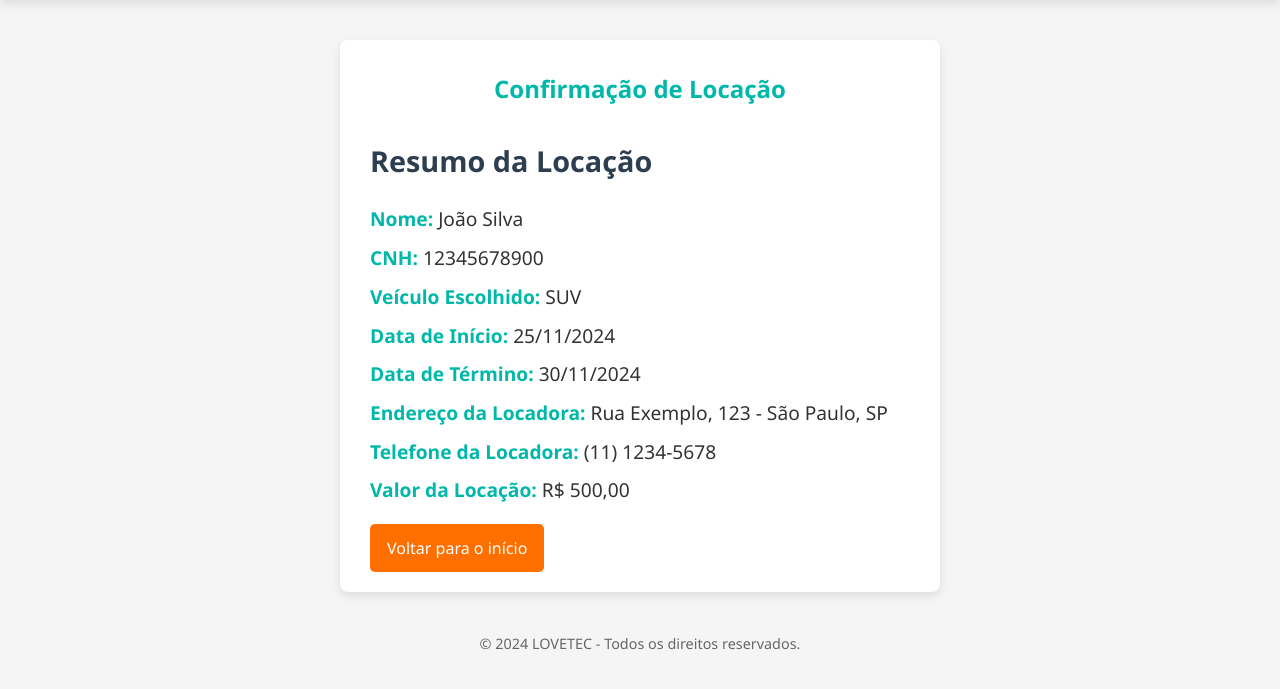
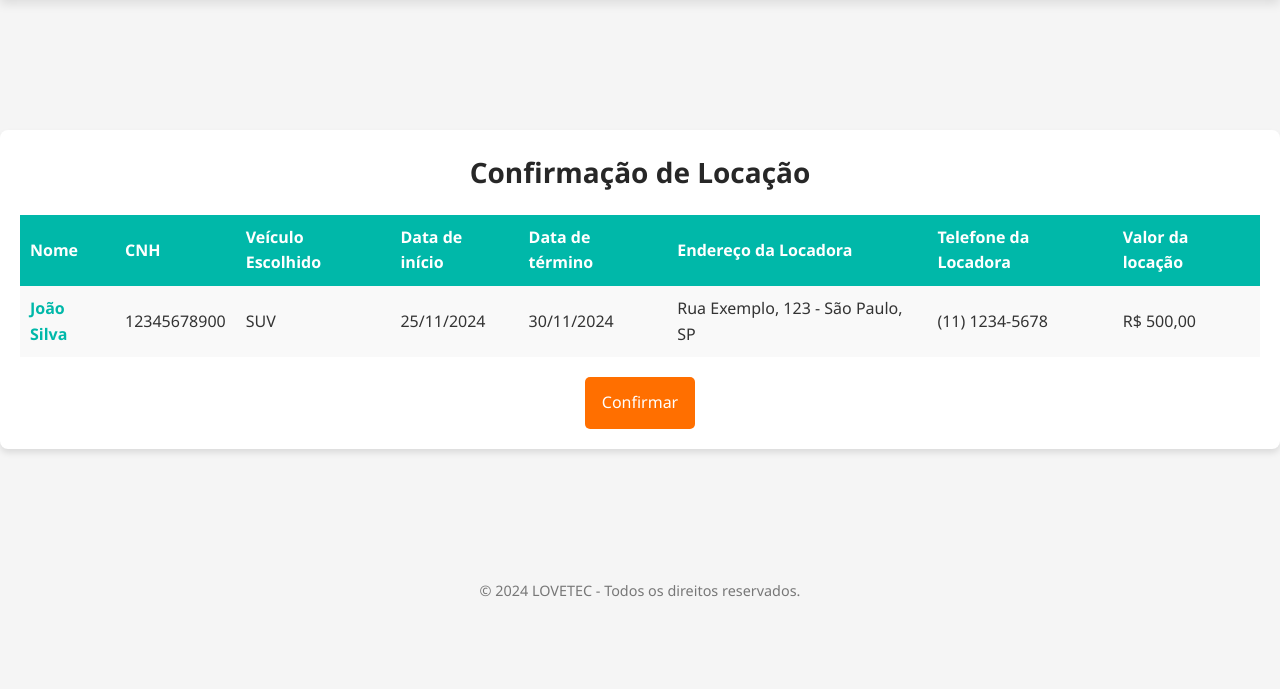
Before and after one commit to murrilop/locadora, a PHP site: page /html/resumolocacao.php in a window 1280 px wide. Shown: the part 70-759 px from the top of the page. Run offline with PHP 8.4, Linux system fonts and the light colour scheme.

Commit message:
resumo locação ajustado

```diff
--- a/css/confirmar.css
+++ b/css/confirmar.css
@@ -11,7 +11,6 @@ body {
     color: #333;
     font-size: 16px;
     line-height: 1.6;
-    margin: 0;
 }
 
 
@@ -61,51 +60,57 @@ header .logo h1 {
 }
 
 
-
-
-.confirmacao {
-    margin-top: 40px;
+.container {
+    max-width: 1300px;
+    margin: 130px auto;
+    padding: 20px;
+    background-color: white;
+    border-radius: 8px;
+    box-shadow: 0 4px 6px rgba(0, 0, 0, 0.1);
     text-align: center;
 }
 
-.confirmacao-container {
-    width: 80%;
-    max-width: 600px;
-    margin: 0 auto;
-    background-color: #fff;
-    padding: 30px;
-    border-radius: 8px;
-    box-shadow: 0 4px 10px rgba(0, 0, 0, 0.1);
+.container h2 {
+    font-size: 28px;
+    margin-bottom: 20px;
+    color: #272727;
 }
 
-.confirmacao h2 {
-    color: #00b8a9;
-    margin-bottom: 30px;
+
+table {
+    width: 100%;
+    border-collapse: collapse;
+    margin-top: 20px;
 }
 
-.confirmacao-content {
+thead {
+    background-color: #00b8a9;
+    color: white;
+}
+
+thead th {
+    padding: 10px;
     text-align: left;
 }
 
-.confirmacao-content h3 {
-    font-size: 1.8em;
-    color: #2c3e50;
-    margin-bottom: 20px;
+tbody tr:nth-child(odd) {
+    background-color: #f9f9f9;
 }
 
-.confirmacao-content .info {
-    font-size: 1.2em;
-    margin-bottom: 30px;
+tbody tr:nth-child(even) {
+    background-color: #f1f1f1;
 }
 
-.confirmacao-content .info p {
-    margin: 8px 0;
+tbody td {
+    padding: 10px;
+    text-align: left;
+    vertical-align: middle;
 }
 
-.confirmacao-content .info strong {
+tbody td:first-child {
+    font-weight: bold;
     color: #00b8a9;
 }
-
 
 .actions a {
     background-color: #ff6f00;
@@ -114,17 +119,21 @@ header .logo h1 {
     padding: 13px 17px;
     border-radius: 5px;
     font-size: 1em;
+    margin-top: 20px;
+    display:inline-table;
+
 }
 
 .actions a:hover {
     background-color: #e65c00;
 }
 
+
 footer {
     text-align: center;
     margin-top: 40px;
-    color: #666;
     font-size: 0.9em;
+    color: #777;
 }
 
 footer p {
--- a/html/resumolocacao.php
+++ b/html/resumolocacao.php
@@ -10,7 +10,7 @@
     <header>
         <div class="header-content">
             <div class="logo">
-                <img src="/locadora/img/logo.jpg" alt="Logo LOVETEC">
+                <img src="/img/logo.jpg" alt="Logo LOVETEC">
                 <h1>LOVETEC</h1>
             </div>
             <nav class="navbar">
@@ -20,27 +20,40 @@
         </div>
     </header>
 
-    <section class="confirmacao">
-        <div class="confirmacao-container">
-            <h2>Confirmação de Locação</h2>
-            <div class="confirmacao-content">
-                <h3>Resumo da Locação</h3>
-                <div class="info">
-                    <p><strong>Nome:</strong> João Silva</p>
-                    <p><strong>CNH:</strong> 12345678900</p>
-                    <p><strong>Veículo Escolhido:</strong> SUV</p>
-                    <p><strong>Data de Início:</strong> 25/11/2024</p>
-                    <p><strong>Data de Término:</strong> 30/11/2024</p>
-                    <p><strong>Endereço da Locadora:</strong> Rua Exemplo, 123 - São Paulo, SP</p>
-                    <p><strong>Telefone da Locadora:</strong> (11) 1234-5678</p>
-                    <p><strong>Valor da Locação:</strong> R$ 500,00</p>
-                </div>
-                <div class="actions">
-                    <a href="homeusuario.php" class="cta-button">Voltar para o início</a>
-                </div>
-            </div>
+    <main class="container">
+        <h2>Confirmação de Locação</h2>
+        <table>
+            <thead>
+                <tr>
+                    <th>Nome</th>
+                    <th>CNH</th>
+                    <th>Veículo Escolhido</th>
+                    <th>Data de início</th>
+                    <th>Data de término</th>
+                    <th>Endereço da Locadora</th>
+                    <th>Telefone da Locadora</th>
+                    <th>Valor da locação</th>
+                </tr>
+            </thead>
+            <tbody>
+                <tr>
+                    <td>João Silva</td>
+                    <td>12345678900</td>
+                    <td>SUV</td>
+                    <td>25/11/2024</td>
+                    <td>30/11/2024</td>
+                    <td>Rua Exemplo, 123 - São Paulo, SP</td>
+                    <td>(11) 1234-5678</td>
+                    <td>R$ 500,00</td>
+
+                </tr>
+
+            </tbody>
+        </table>
+        <div class="actions">
+            <a href="homeusuario.php" class="cta-button">Confirmar</a>
         </div>
-    </section>
+    </main>
 
     <footer>
         <p>&copy; 2024 LOVETEC - Todos os direitos reservados.</p>
```
